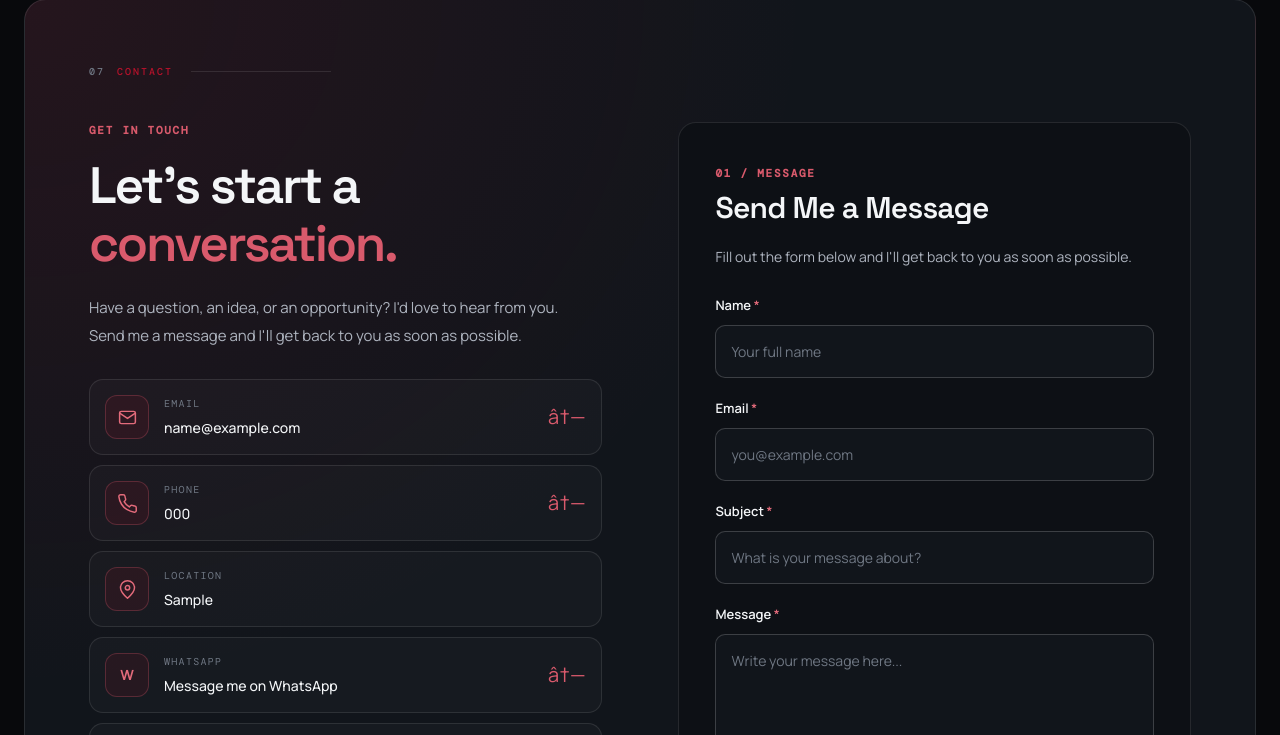
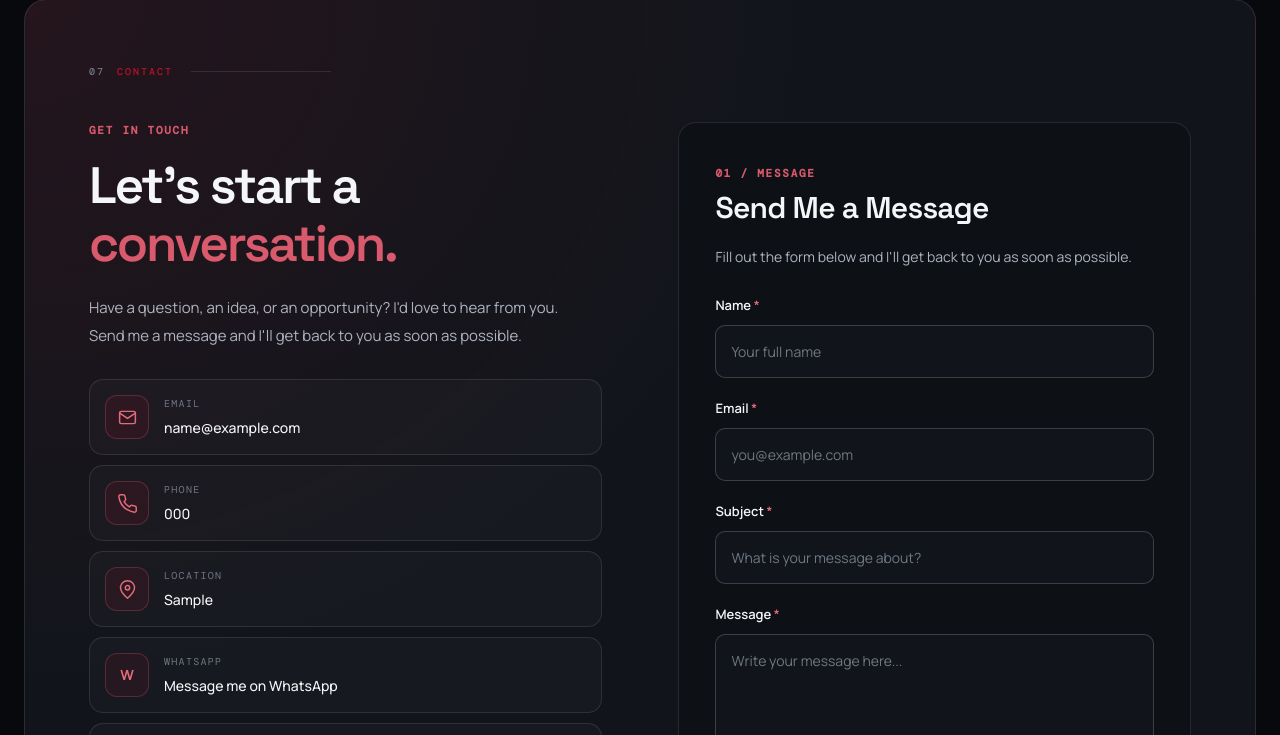
Before and after one commit to muhammedamuhabie-crypto/muhammed-adgolign-portfolio, a Django app: page / in a window 1280 px wide. Shown: the part 5765-6500 px from the top of the page. Run offline with Django 5.2, Linux system fonts and the light colour scheme; tables that the repository leaves empty hold one stand-in row (values such as "Sample post"); grey boxes marked "Sample" are stand-in pictures.

Commit message:
Remove corrupted arrows from contact links

```diff
--- a/templates/portfolio/home.html
+++ b/templates/portfolio/home.html
@@ -696,7 +696,6 @@
                             <span class="contact-method-label">EMAIL</span>
                             <strong>{{ contact.email }}</strong>
                         </span>
-                        <span class="contact-arrow" aria-hidden="true">â†—</span>
                     </a>
                     {% endif %}
 
@@ -718,7 +717,6 @@
                             <span class="contact-method-label">PHONE</span>
                             <strong>{{ contact.phone }}</strong>
                         </span>
-                        <span class="contact-arrow" aria-hidden="true">â†—</span>
                     </a>
                     {% endif %}
 
@@ -746,7 +744,6 @@
                             <span class="contact-method-label">WHATSAPP</span>
                             <strong>Message me on WhatsApp</strong>
                         </span>
-                        <span class="contact-arrow" aria-hidden="true">â†—</span>
                     </a>
                     {% endif %}
 
@@ -758,7 +755,6 @@
                             <span class="contact-method-label">TELEGRAM</span>
                             <strong>Connect on Telegram</strong>
                         </span>
-                        <span class="contact-arrow" aria-hidden="true">â†—</span>
                     </a>
                     {% endif %}
 
@@ -770,7 +766,6 @@
                             <span class="contact-method-label">LINKEDIN</span>
                             <strong>Connect professionally</strong>
                         </span>
-                        <span class="contact-arrow" aria-hidden="true">â†—</span>
                     </a>
                     {% endif %}
 
@@ -782,7 +777,6 @@
                             <span class="contact-method-label">GITHUB</span>
                             <strong>Explore my projects</strong>
                         </span>
-                        <span class="contact-arrow" aria-hidden="true">â†—</span>
                     </a>
                     {% endif %}
 
```
